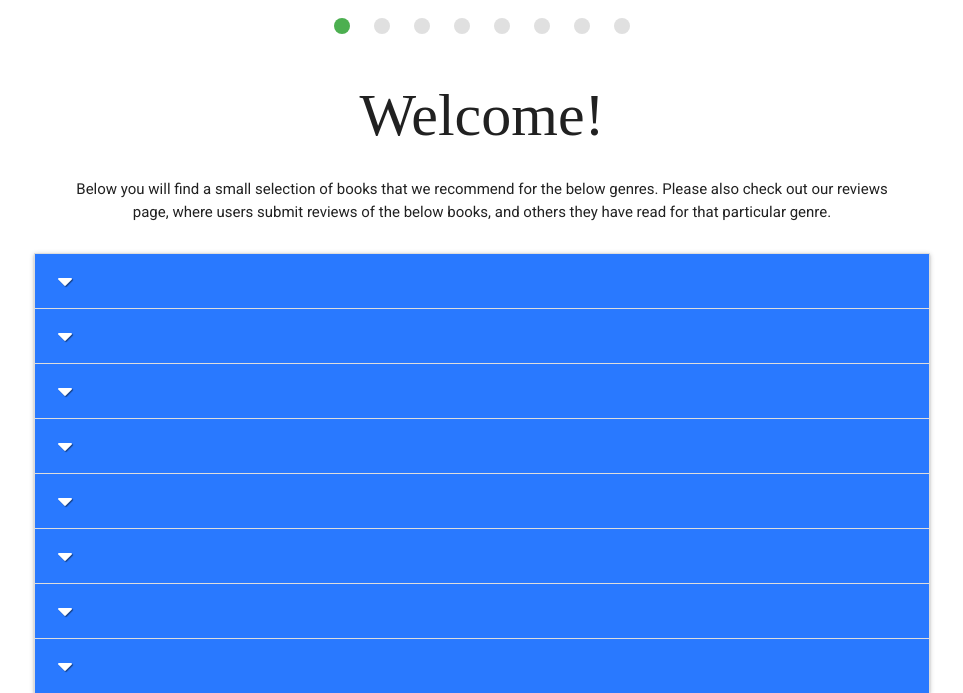
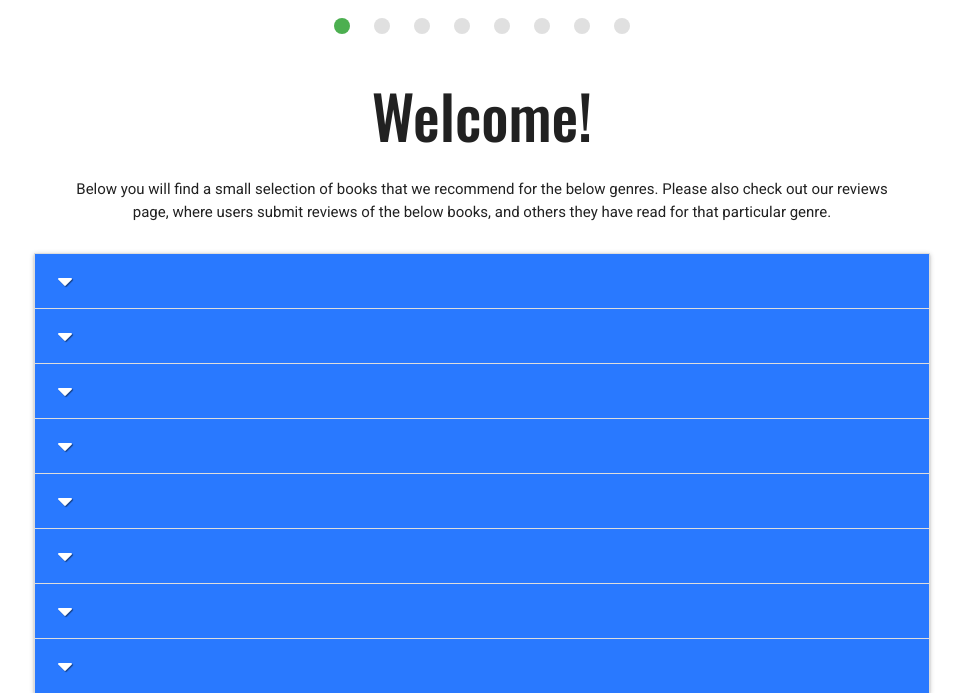
Before and after one commit to AJWest22/MS3, a Flask app: page / in a window 1280 px wide. Shown: the part 464-1157 px from the top of the page, without its empty margins (158-1121 px from the left). Run offline with Flask 2, Linux system fonts and the light colour scheme; data that the repository does not hold is empty; some libraries are stand-ins or nearby versions.

Commit message:
imported Oswald font from google fonts

```diff
--- a/static/css/style.css
+++ b/static/css/style.css
@@ -1,4 +1,4 @@
-@import url('https://fonts.googleapis.com/css2?family=Passion+One&display=swap');
+@import url('https://fonts.googleapis.com/css2?family=Oswald:wght@500&display=swap');
 @import url('https://fonts.googleapis.com/css2?family=Roboto&display=swap');
 
 
@@ -21,7 +21,7 @@
 
 .header-text {
     text-align: center;
-    font-family: Passion-One;
+    font-family: Oswald;
     font-size: 4em;
 }
 
```
